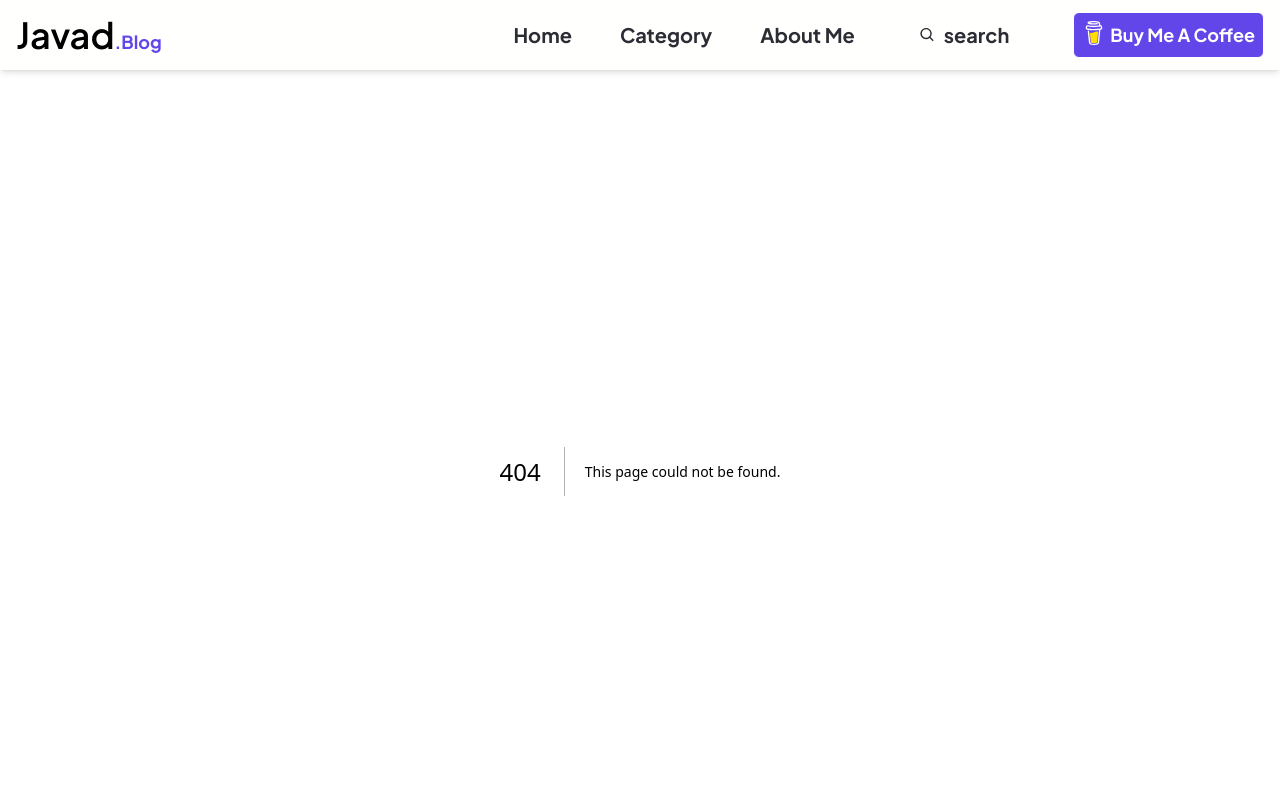
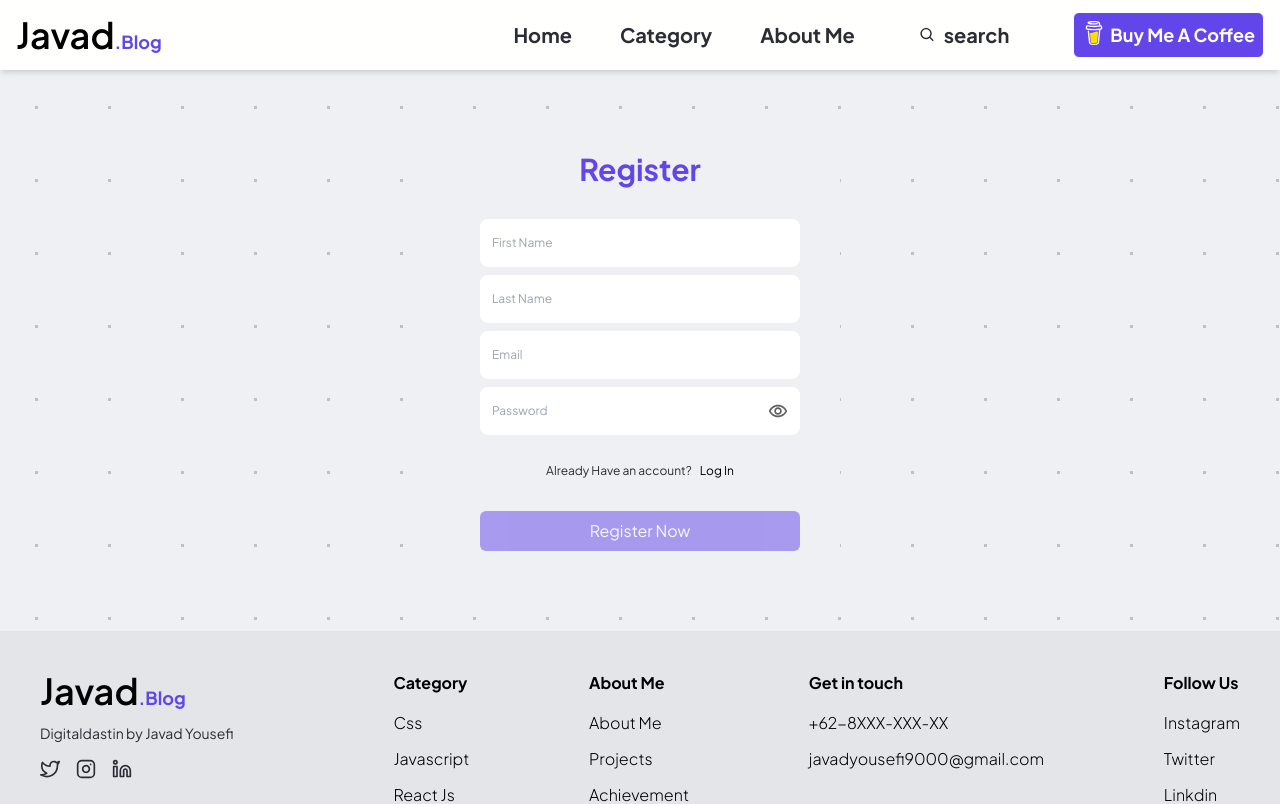
Before and after one commit to javadyousefi1/next-blog, a Next.js app: page /register in a window 1280 px wide. Before the commit this address had no page. Shown: the top 804 px of the page. Built offline with nearby package versions, Linux system fonts and the light colour scheme.

Commit message:
fix register page

```diff
--- a/src/components/inputs/PasswordInput.tsx
+++ b/src/components/inputs/PasswordInput.tsx
@@ -28,11 +28,11 @@ const PasswordInput: React.FC<PasswordInputPropType> = ({ onChange, name, placeH
 
     const handleTogglePasswordVisibility = () => setIsPasswordVisible(prev => !prev)
 
-    const inputStyle = `w-full px-3 py-2.5 text-xs border outline-none border-neutral-700 placeholder-neutral-700 transition linear duration-150 ${className} ${error ? "border-red-400 bg-red-50" : "border-neutral-700"}`
+    const inputStyle = `w-full px-3 py-4 border-none text-xs border outline-none rounded-lg  transition linear duration-150 ${className} ${error ? "border-red-400 bg-red-50" : "border-neutral-700"}`
 
     return (<div className="relative">
         <input placeholder={placeHolder} value={value} type={isPasswordVisible ? "text" : "password"} onChange={onChange} name={name} className={inputStyle} disabled={disabled} />
-        <button type="button" className="absolute right-3 top-[18px]" onClick={handleTogglePasswordVisibility}>
+        <button type="button" className="absolute right-3 top-[22px]" onClick={handleTogglePasswordVisibility}>
             {isPasswordVisible ? hideIcon : showIcon}
         </button>
     </div>);
--- a/src/components/layout/Layout.tsx
+++ b/src/components/layout/Layout.tsx
@@ -1,9 +1,11 @@
 import Header from "@/components/layout/Header";
 import Footer from "@/components/layout/Footer";
+import { Toaster } from "react-hot-toast";
 
 const Layout: React.FC<{ children: React.ReactNode }> = ({ children }) => {
   return (
     <div className="md:mt-[71px] mt-[38px]">
+      <Toaster />
       <Header />
       {children}
       <Footer />
--- a/src/pages/api/register.ts
+++ b/src/pages/api/register.ts
@@ -4,6 +4,7 @@ import { MongoClient } from 'mongodb';
 
 type ResponseData = {
     message: string;
+    data?: any
 };
 
 const mongoUri = 'mongodb://admin:xHFrwVqZyiwkn4THS93f@remote-asiatech.runflare.com:32515/admin';
@@ -23,10 +24,8 @@ export default async function handler(
         const collection = db.collection(collectionName);
         const result = await collection.insertOne(data);
 
-        console.log("result", result)
-
         if (result.insertedId) {
-            res.status(200).json({ message: "user register succsesfully" });
+            res.status(200).json({ message: "user register succsesfully", data: { ...data, _id: result.insertedId } });
         } else {
             res.status(400).json({ message: "fail to insert db" });
         }
--- /dev/null
+++ b/src/pages/register/index.tsx
@@ -0,0 +1,141 @@
+import Link from "next/link";
+import Styles from "../../styles/style.module.css";
+import Button from "@/components/elements/Button";
+import { Controller, useForm } from "react-hook-form";
+import { registerFormSchema } from "@/lib/yupSchema";
+import { yupResolver } from "@hookform/resolvers/yup";
+import toast from "react-hot-toast";
+import { RegisterFormType } from "@/types";
+import { useState } from "react";
+import Input from "@/components/inputs/Input";
+import PasswordInput from "@/components/inputs/PasswordInput";
+import axios from "axios";
+import { useRouter } from "next/router";
+const Register = () => {
+  const [isLoading, setIsLoading] = useState(false);
+  const router = useRouter();
+  const {
+    control,
+    handleSubmit,
+    formState: { errors, isValid },
+  } = useForm<RegisterFormType>({
+    mode: "onChange",
+    resolver: yupResolver(registerFormSchema),
+  });
+
+  const onSubmit = (data: RegisterFormType) => {
+    toast.success("You registered succsesfully 🥳", { duration: 3000 });
+    return;
+    setIsLoading(true);
+    console.log(data);
+    axios
+      .post("/api/register", data)
+      .then((res) => {
+        toast.success("You registered succsesfully 🥳");
+        router.push("/");
+      })
+      .catch((err) => {
+        toast.error(err?.message);
+        setIsLoading(false);
+      });
+  };
+  return (
+    <div
+      className={`${Styles.dotBackground} w-full flex justify-center items-center`}
+    >
+      <div className="bg-ligth-gray1 w-[400px] my-10 rounded-lg p-10 flex-col">
+        <h1 className="text-blue font-bold text-3xl text-center mb-8">
+          Register
+        </h1>
+        <form onSubmit={handleSubmit(onSubmit)}>
+          <Controller
+            name="firstName"
+            control={control}
+            defaultValue=""
+            render={({ field: { name, onChange, value } }) => (
+              <Input
+                value={value}
+                name={name}
+                type="text"
+                error={!!errors.firstName}
+                onChange={onChange}
+                placeHolder="First Name"
+                disabled={isLoading}
+              />
+            )}
+          />
+
+          <Controller
+            name="lastName"
+            control={control}
+            defaultValue=""
+            render={({ field: { name, onChange, value } }) => (
+              <Input
+                value={value}
+                name={name}
+                type="text"
+                error={!!errors.lastName}
+                onChange={onChange}
+                placeHolder="Last Name"
+                className="mt-2"
+                disabled={isLoading}
+              />
+            )}
+          />
+
+          <Controller
+            name="email"
+            control={control}
+            defaultValue=""
+            render={({ field: { name, onChange, value } }) => (
+              <Input
+                value={value}
+                name={name}
+                type="text"
+                error={!!errors.email}
+                onChange={onChange}
+                placeHolder="Email"
+                className="mt-2"
+                disabled={isLoading}
+              />
+            )}
+          />
+          <Controller
+            name="password"
+            control={control}
+            defaultValue=""
+            render={({ field: { name, onChange, value } }) => (
+              <PasswordInput
+                value={value}
+                name={name}
+                error={!!errors.password}
+                onChange={onChange}
+                placeHolder="Password"
+                className="mt-2"
+                disabled={isLoading}
+              />
+            )}
+          />
+
+          <div className="flex justify-center gap-x-2 mt-7">
+            <p className="text-xs text-black">Already Have an account?</p>
+            {/* <Link to="/login"> */}
+            <p className="text-xs text-primary-400">Log In</p>
+            {/* </Link> */}
+          </div>
+
+          <Button
+            theme="primary"
+            type="submit"
+            className="mt-8"
+            disabled={!isValid || isLoading}
+          >
+            Register Now
+          </Button>
+        </form>
+      </div>
+    </div>
+  );
+};
+
+export default Register;
--- a/src/styles/globals.css
+++ b/src/styles/globals.css
@@ -61,3 +61,7 @@ body {
   background: var(--color-black);
   color: var(--color-blue);
 }
+
+.go3958317564 {
+  white-space: nowrap!important;
+}
--- /dev/null
+++ b/src/types/form.ts
@@ -0,0 +1,6 @@
+export interface RegisterFormType {
+    firstName: string;
+    lastName: string;
+    email: string;
+    password: string
+}
--- /dev/null
+++ b/src/types/index.ts
@@ -0,0 +1 @@
+export * from "./form"
```
Also changed, not shown: vercel.json (added).
